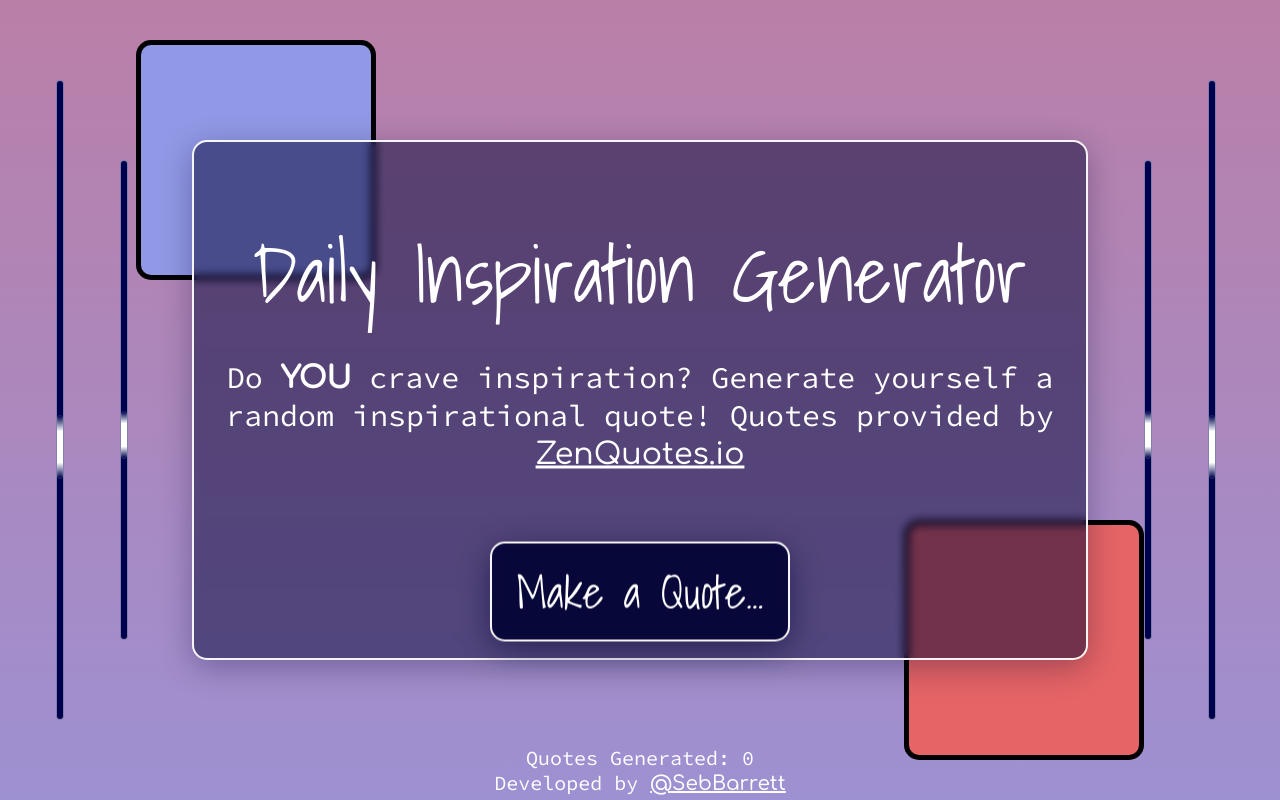
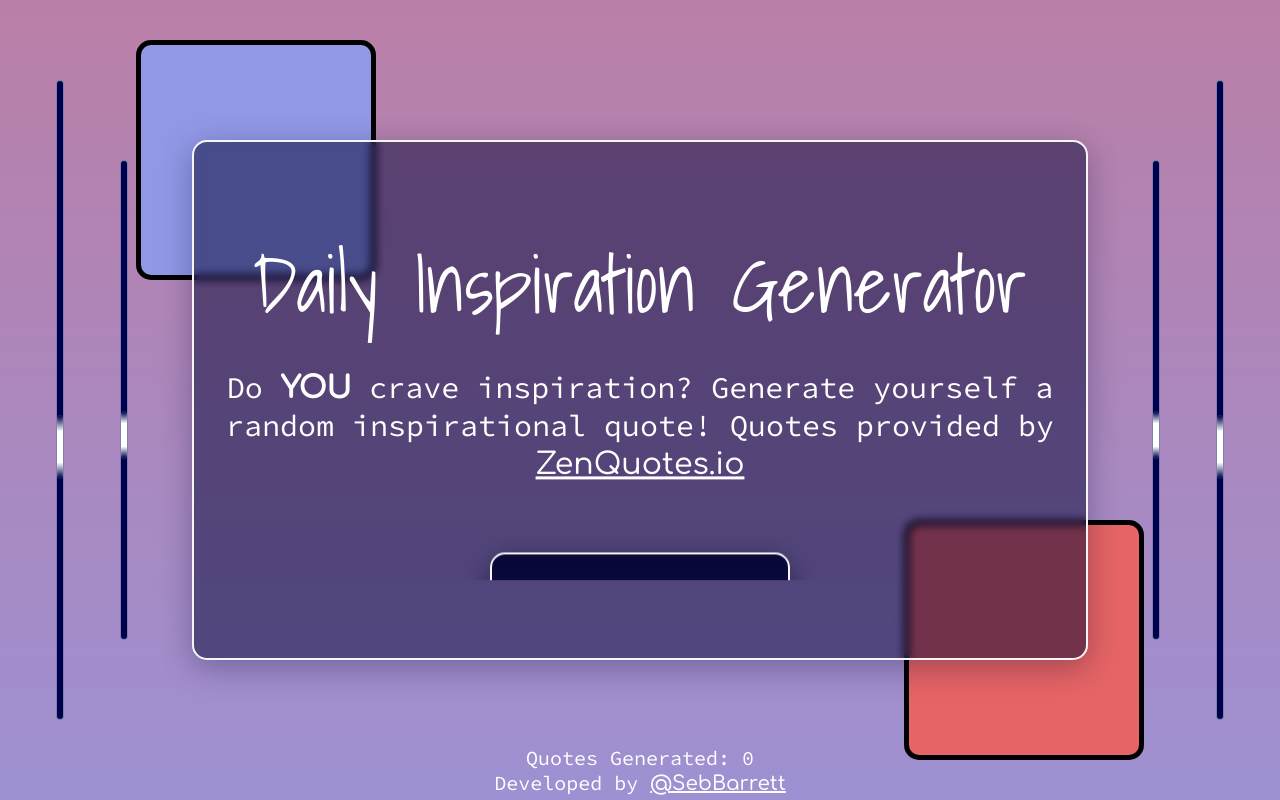
Before and after one commit to TallestMan98/inspirational-quote-generator, a Next.js app: page / in a window 1280 px wide. Built offline with nearby package versions, Linux system fonts and the light colour scheme.

Commit message:
Final commit before deploying application on Vercel. Small tweaks to front end

```diff
--- a/app/globals.css
+++ b/app/globals.css
@@ -9,4 +9,5 @@
   padding: 0;
   margin: 0;
   font-family: "Comfortaa";
+  overflow: hidden;
 }
--- a/app/page.tsx
+++ b/app/page.tsx
@@ -39,7 +39,7 @@ export default function Home() {
             Do <strong>YOU</strong> crave inspiration? Generate yourself a random inspirational quote! Quotes provided by <FooterLink href="https://zenquotes.io/" target="_blank" rel="noopener noreferrer">ZenQuotes.io</FooterLink>
           </QuoteGeneratorSubTitle>
           <GenerateQuoteButton>
-            <GenerateQuoteButtonText onClick={null}>
+            <GenerateQuoteButtonText>
               Make a Quote...
             </GenerateQuoteButtonText>
           </GenerateQuoteButton>
@@ -53,7 +53,7 @@ export default function Home() {
         <>
           Quotes Generated: {numberOfQuotes}
           <br/>
-          Developed by <FooterLink href="https://github.com/TallestMan98" target="_blank" rel="noopener noreferrer"> @SebBarrett</FooterLink>
+          Developed by <FooterLink href="https://github.com/TallestMan98" target="_blank" rel="noopener noreferrer">@SebBarrett</FooterLink>
         </>
       </FooterContainer>
     </>
--- a/components/QuoteGenerator/QuoteGeneratorElements.tsx
+++ b/components/QuoteGenerator/QuoteGeneratorElements.tsx
@@ -84,7 +84,7 @@ export const Pipe3 = styled.div`
   width: 8px;
   height: 60vh;
   position: fixed;
-  right: 10vw;
+  left: 90vw;
   top: 20vh;
   @media only screen and (max-width: 600px) {
     width: 0px;
@@ -100,7 +100,7 @@ export const Pipe4 = styled.div`
   width: 8px;
   height: 80vh;
   position: fixed;
-  right: 5vw;
+  left: 95vw;
   top: 10vh;
   @media only screen and (max-width: 600px) {
     border: 1px solid rgba( 255, 255, 255, 0.7 );
@@ -184,6 +184,7 @@ export const QuoteGeneratorInnerContainer = styled.div`
   left: 50%;
   transform: translate(-50%,-50%);
   position: absolute;
+  height: 70%;
   width: 100%;
 `;
 
@@ -216,8 +217,6 @@ export const GenerateQuoteButton = styled.div`
   width: 300px;
   border: 2px solid whitesmoke;
   border-radius: 15px;
-
-  //margin-top: 100px;
   position: relative;
   transition: 0.2s all ease-in-out;
   cursor: pointer;
@@ -225,7 +224,7 @@ export const GenerateQuoteButton = styled.div`
   transform-origin: center;
   top: 50px;
   @media only screen and (max-width: 600px) {
-    top: 20px;
+    top: 50px;
   }
 
   background: rgba( 0, 0, 50, 0.8 );
```
